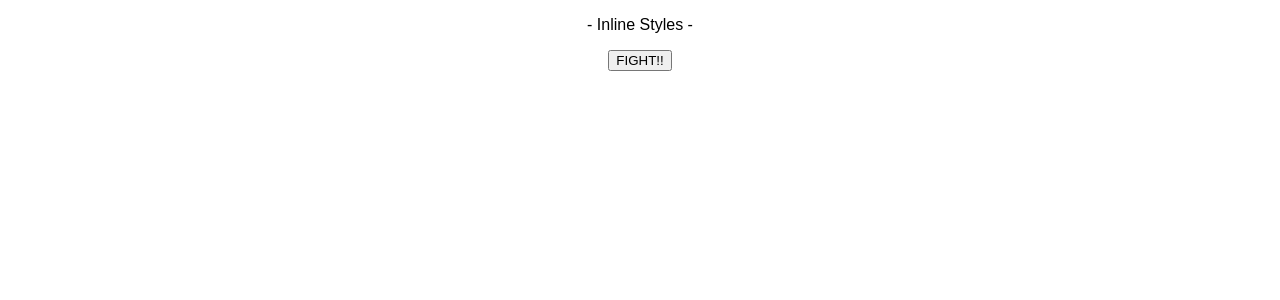
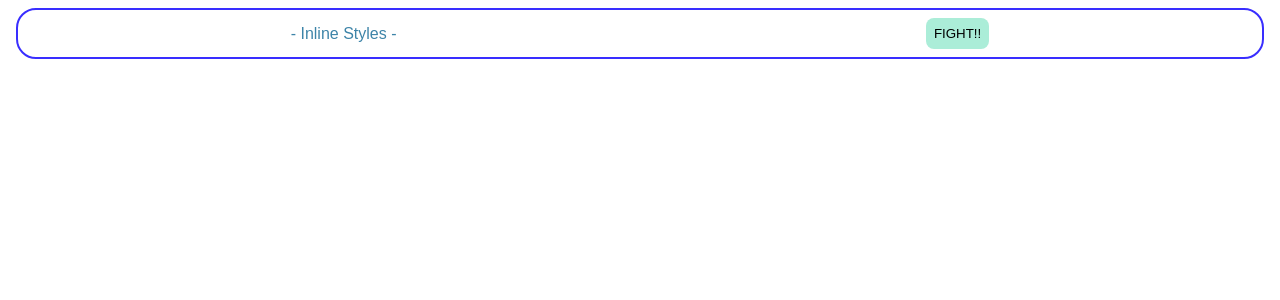
Before and after one commit to yuta-ushijima/react-reStudy-advanced, a React (Create React App) app: page / in a window 1280 px wide. Shown: the top 300 px of the page. Built offline with nearby package versions, Linux system fonts and the light colour scheme.

Commit message:
InlieStyleを当てる

```diff
--- a/src/components/InlineStyle.jsx
+++ b/src/components/InlineStyle.jsx
@@ -1,8 +1,27 @@
 export const InlineStyle = () => {
+  const containerStyle = {
+    border: "solid 2px #392eff",
+    borderRadius: "20px",
+    padding: "8px",
+    margin: "8px",
+    display: "flex",
+    justifyContent: "space-around",
+    alignItems: "center"
+  };
+  const titleStyle = {
+    margin: 0,
+    color: "#3d84a8"
+  };
+  const buttonStyle = {
+    backgroundColor: "#abedd8",
+    border: "none",
+    padding: "8px",
+    borderRadius: "8px"
+  };
   return (
-    <div>
-      <p>- Inline Styles -</p>
-      <button>FIGHT!!</button>
+    <div style={containerStyle}>
+      <p style={titleStyle}>- Inline Styles -</p>
+      <button style={buttonStyle}>FIGHT!!</button>
     </div>
   );
 };
```
